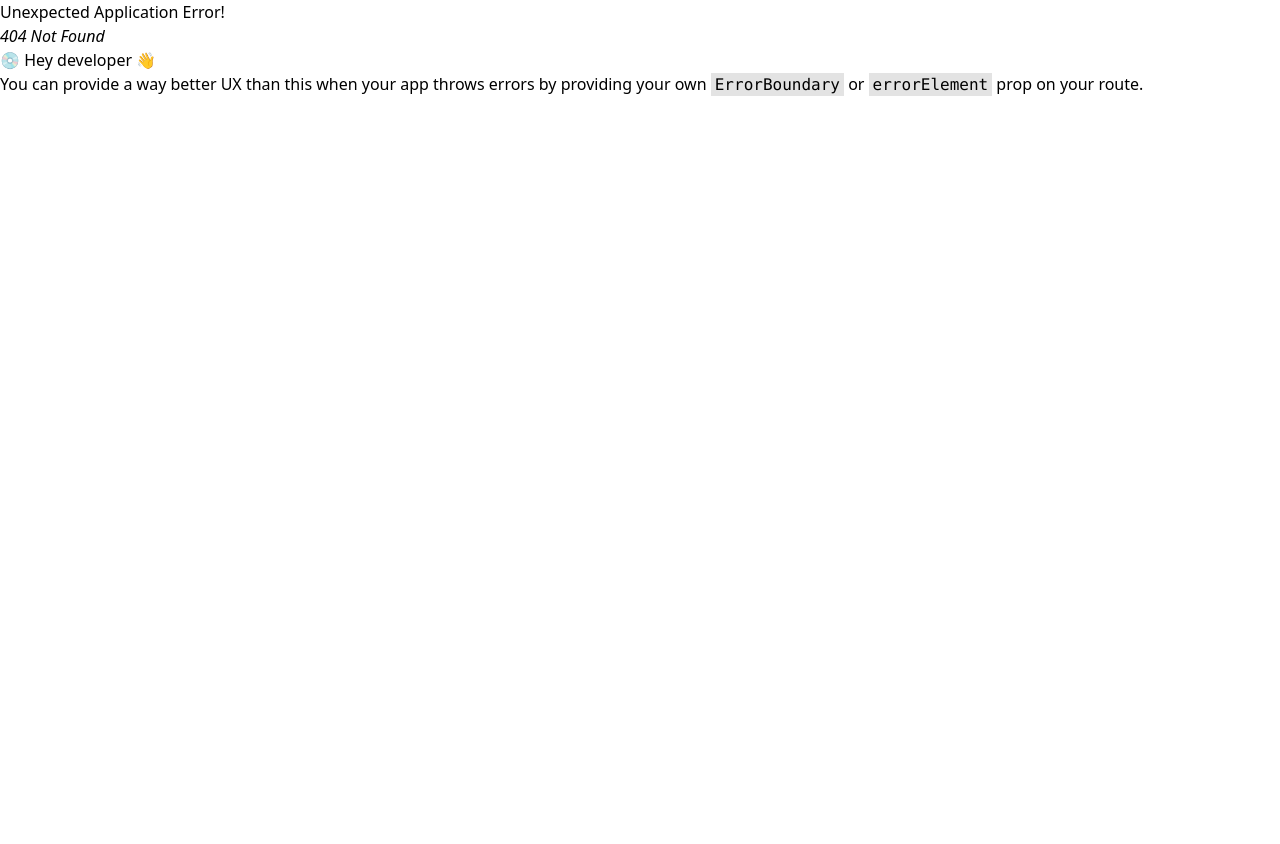
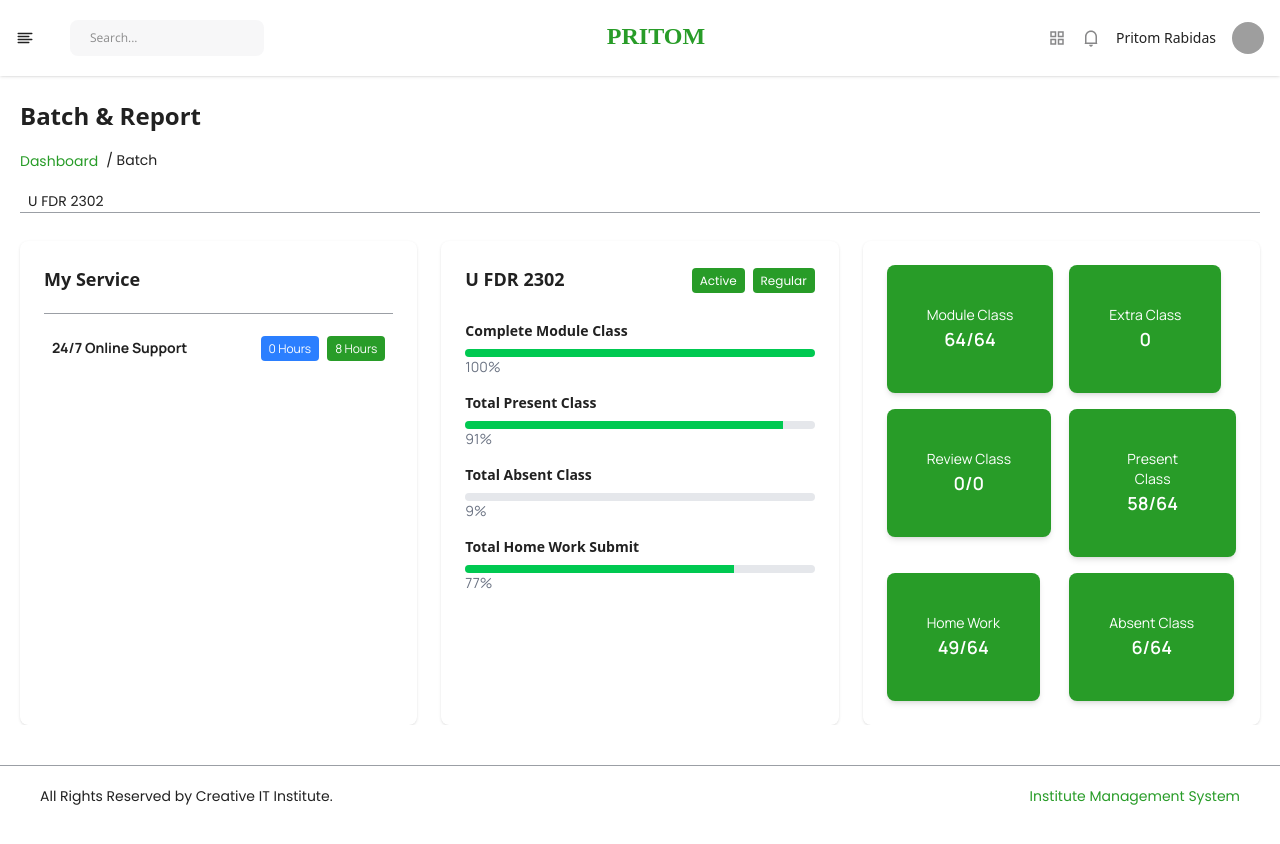
Before and after one commit to pritomrabidas/DashBoard, a React (Vite) app: page /batch in a window 1280 px wide. Before the commit this address had no page. Before the commit the page ends 800 px from the top, so only its background shows below. Built offline with nearby package versions, Linux system fonts and the light colour scheme; grey boxes are pictures that could not be loaded; a web font is replaced by a local one.

Commit message:
batch edit

```diff
--- a/src/App.jsx
+++ b/src/App.jsx
@@ -7,13 +7,15 @@ import {
 import "./App.css";
 import Layout from "./Layout";
 import Dashboard from "./Components/Dashboard";
+import Batch from "./Components/Batch";
 
 function App() {
   const router = createBrowserRouter(
     createRoutesFromElements(
       <Route>
         <Route path="/" element={<Layout />}>
-          <Route index element={<Dashboard/>}></Route>
+          <Route index element={<Dashboard />}></Route>
+          <Route path="/batch" element={<Batch/>}></Route>
         </Route>
       </Route>
     )
--- /dev/null
+++ b/src/Components/Batch.jsx
@@ -0,0 +1,98 @@
+import { Link } from "react-router-dom";
+import ProgressBar from "./Pages/ProgressBar";
+import StatCard from "./Pages/StatCard";
+
+const Batch = () => {
+  return (
+    <section className="pt-20 ">
+      <div className="container mx-auto sm:px-5 pt-5">
+        <div>
+          <h1 className="text-2xl font-Nunito-font text-primary font-bold mb-4">
+            Batch & Report
+          </h1>
+          <ul className="flex space-x-2 text-gray-500 items-center pb-2">
+            <li>
+              <Link
+                to="/"
+                className="text-secandari text-sm font-normal font-Popins cursor-pointer"
+              >
+                Dashboard
+              </Link>
+            </li>
+            <li className="text-sm font-normal font-Popins text-primary">
+              / Batch
+            </li>
+          </ul>
+        </div>
+        <div className="w-full border-b border-brand pt-2">
+          <button className=" text-primary text-sm font-normal font-Popins px-2">
+            U FDR 2302
+          </button>
+        </div>
+
+        <div className="grid md:grid-cols-3 gap-6 pt-7">
+          <div className="bg-white shadow p-6 rounded-lg">
+            <h5 className="font-semibold font-Nunito-font text-lg text-primary mb-4 border-b border-brand pb-5">
+              My Service
+            </h5>
+            <ul>
+              <li className="flex justify-between p-2 text-sm text-primary font-Monrope font-normal cursor-pointer">
+                <b>24/7 Online Support</b>
+                <div>
+                  <span className="bg-blue-500 text-white text-xs px-2 py-1 rounded">
+                    0 Hours
+                  </span>
+                  <span className="bg-secandari text-xs text-white px-2 py-1 ml-2 rounded">
+                    8 Hours
+                  </span>
+                </div>
+              </li>
+            </ul>
+          </div>
+
+          <div className="md:col-span-2 grid md:grid-cols-2 gap-6">
+            <div className="bg-white shadow p-6 rounded-lg ">
+              <div className=" top-2 right-2 justify-between items-center flex pb-7">
+                <h5 className="font-semibold font-Nunito-font text-lg text-primary">
+                  U FDR 2302
+                </h5>
+                <div className=" space-x-2">
+                  <span className="bg-secandari text-xs font-Popins text-white px-2 py-1 rounded">
+                    Active
+                  </span>
+                  <span className="bg-secandari text-xs font-Popins text-white px-2 py-1 rounded">
+                    Regular
+                  </span>
+                </div>
+              </div>
+
+              <ProgressBar label="Complete Module Class" percentage={100} />
+              <ProgressBar label="Total Present Class" percentage={91} />
+              <ProgressBar
+                label="Total Absent Class"
+                percentage={9}
+                color="red"
+              />
+              <ProgressBar label="Total Home Work Submit" percentage={77} />
+            </div>
+
+            <div className="grid grid-cols-2 gap-4 shadow p-6 rounded-lg">
+              {[
+                { label: "Module Class", value: "64/64" },
+                { label: "Extra Class", value: "0" },
+                { label: "Review Class", value: "0/0" },
+                { label: "Present Class", value: "58/64" },
+                { label: "Home Work", value: "49/64" },
+                { label: "Absent Class", value: "6/64" },
+              ].map((item, index) => (
+                <StatCard key={index} label={item.label} value={item.value} />
+              ))}
+            </div>
+          </div>
+        </div>
+      </div>
+    </section>
+  );
+};
+
+export default Batch;
--- /dev/null
+++ b/src/Components/Pages/ProgressBar.jsx
@@ -0,0 +1,15 @@
+const ProgressBar = ({ label, percentage, color = "green" }) => {
+  return (
+    <div className="mb-4">
+      <p className="mb-2 font-semibold text-primary text-sm font-Nunito-font">{label}</p>
+      <div className="w-full bg-gray-200 h-2 rounded overflow-hidden">
+        <div
+          className={`h-full bg-${color}-500`}
+          style={{ width: `${percentage}%` }}
+        ></div>
+      </div>
+      <p className="text-sm text-gray-500 font-normal font-Monrope">{percentage}%</p>
+    </div>
+  );
+};
+export default ProgressBar
--- /dev/null
+++ b/src/Components/Pages/StatCard.jsx
@@ -0,0 +1,11 @@
+
+const StatCard = ({ label, value }) => {
+  return (
+    <div className="bg-secandari p-10 rounded-lg items-center justify-between text-center shadow-md w-fit h-fit">
+      <p className="text-sm text-white font-Monrope font-normal">{label}</p>
+      <p className="text-lg font-semibold font-Monrope text-white">{value}</p>
+    </div>
+  );
+};
+
+export default StatCard
--- a/src/Footer.jsx
+++ b/src/Footer.jsx
@@ -1,8 +1,8 @@
 const Footer = () => {
   return (
-    <footer className="pt-20 bottom-0 left-[8%] absolute overflow-hidden h-screen items-end">
-      <div className="justify-between flex px-5 ">
-        <h3 className="text-sm text-primary font-Popins font-normal">
+    <footer className="py-10  items-end">
+      <div className=" container mx-auto justify-between flex px-10  pt-5 border-t border-brand">
+        <h3 className="text-sm text-primary font-Popins font-normal ">
           All Rights Reserved by Creative IT Institute.
         </h3>
         <h3 className="text-sm text-secandari font-Popins font-normal">
--- a/src/Layout.jsx
+++ b/src/Layout.jsx
@@ -1,12 +1,14 @@
 import React from "react";
 import Navbar from "./Navbar";
 import { Outlet } from "react-router-dom";
+import Footer from "./Footer";
 
 const Layout = () => {
   return (
     <>
       <Navbar />
       <Outlet />
+      <Footer/>
     </>
   );
 };
--- a/src/Navbar.jsx
+++ b/src/Navbar.jsx
@@ -193,7 +193,7 @@ const Navbar = () => {
       </nav>
       {side && (
         <div onClick={()=>setSide(false)} className="fixed left-0 top-0 z-50 w-screen h-screen pt-[75px]">
-          <div className="fixed shadow-md z-30 h-full w-[10%] left-0  pb-24 overflow-x-hidden overflow-y-scroll bg-white">
+          <div className="fixed shadow-xs z-30 h-full w-[10%] left-0  pb-24 overflow-x-hidden overflow-y-scroll bg-white">
             <Link
               to="/"
               className="duration-200 text-primary hover:text-secandari"
@@ -204,7 +204,7 @@ const Navbar = () => {
               </p>
             </Link>
             <Link
-              to="/"
+              to="/batch"
               className="duration-200 text-primary hover:text-secandari"
             >
               <PiHandbagThin className="xl:text-4xl md:text-3xl text-center mx-auto mt-6" />
--- a/src/index.css
+++ b/src/index.css
@@ -1,2 +1,19 @@
 @import "tailwindcss";
 @config "../tailwind.config.js";
+section{
+    overflow: hidden;
+}
+html{
+    scroll-behavior: smooth;
+}
+
+::-webkit-scrollbar {
+    width: 5px;
+  }
+  ::-webkit-scrollbar-track {
+    background: #edf4fc;
+  }
+  ::-webkit-scrollbar-thumb {
+    background: linear-gradient(to right, #289c28, #289c28);
+    border: 2px solid transparent;
+  }
```
